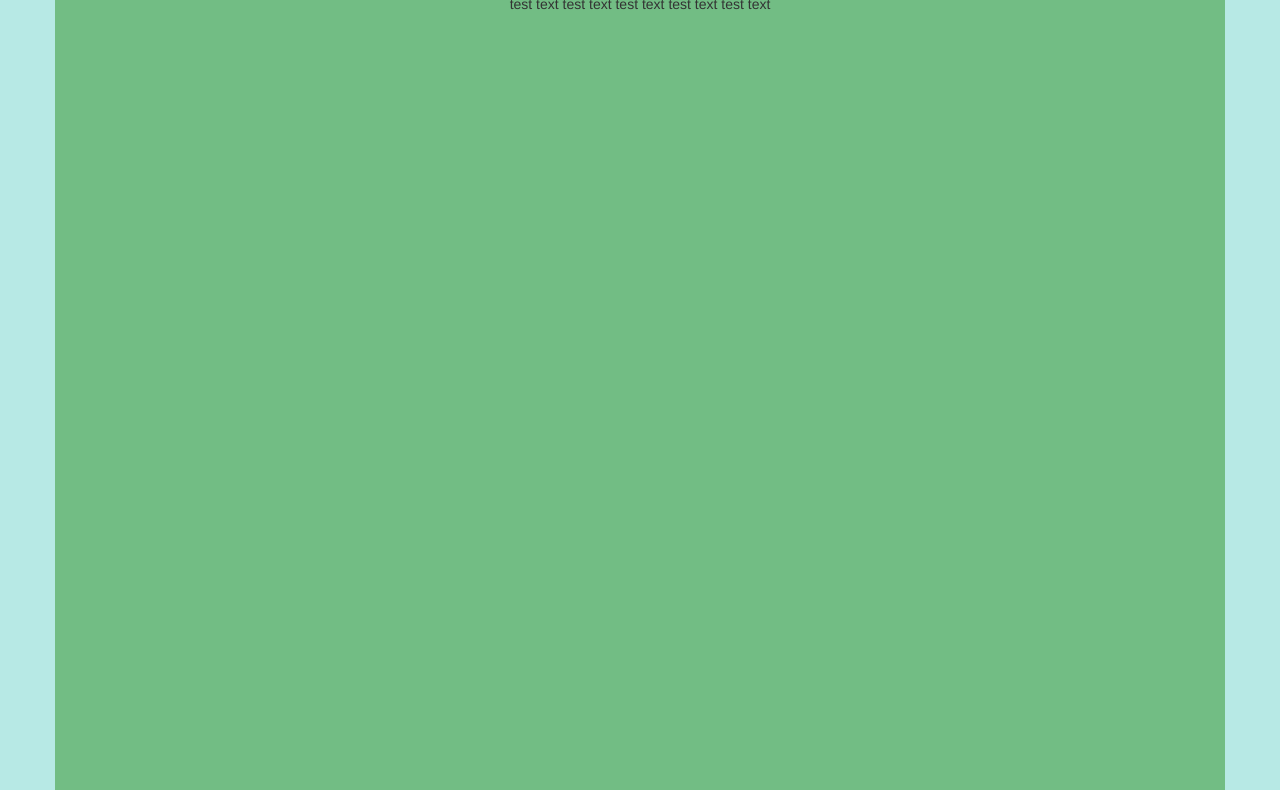
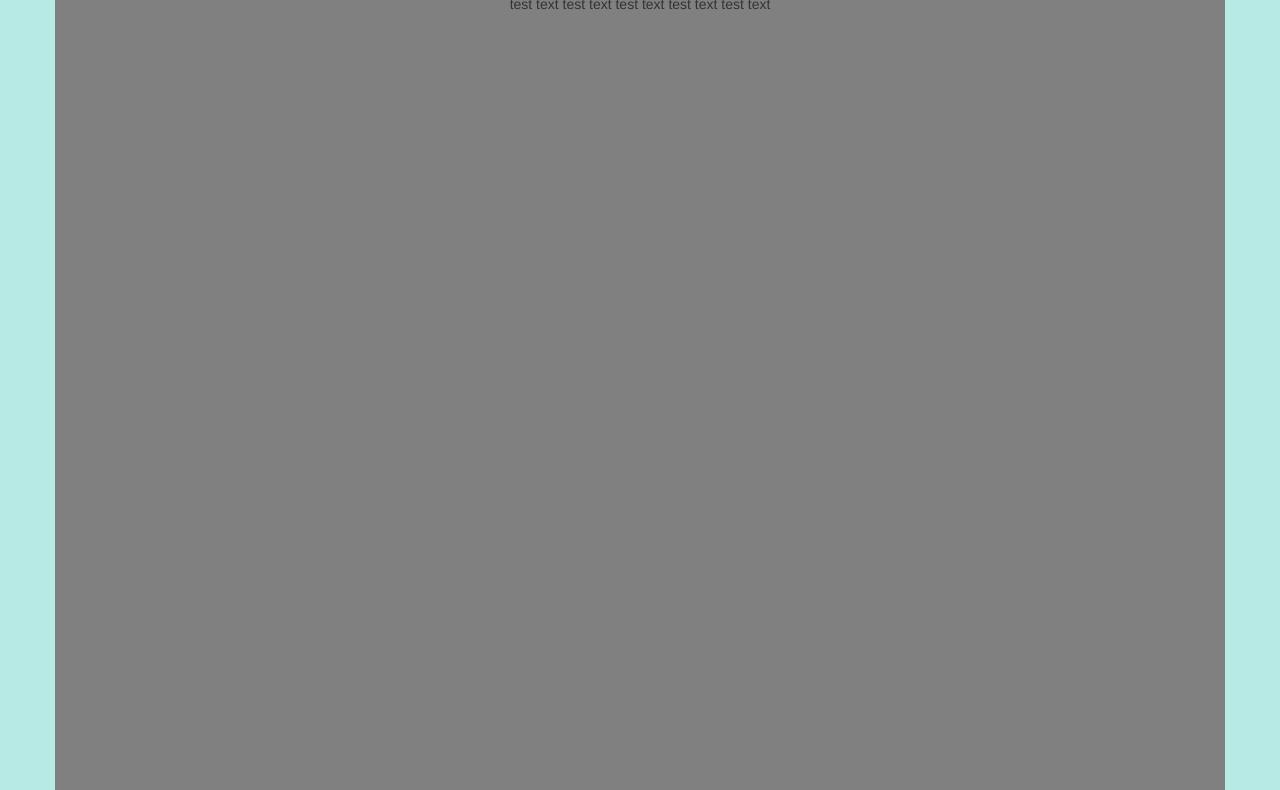
Before and after one commit to dmurin/coursera-test, a plain HTML site: page module3-solution/index.html in a window 1280 px wide. Shown: the part 219-1009 px from the top of the page. Drawn offline with Linux system fonts and the light colour scheme; a script that the page names is missing.

Commit message:
Update styles.css

```diff
--- a/module3-solution/css/styles.css
+++ b/module3-solution/css/styles.css
@@ -1,5 +1,5 @@
 #chickenSection, #beefSection, #sushiSection{
-	background-color: #72BD84;
+	background-color: gray;
 	padding: 10px;
 	height: 1000px;
 	margin-bottom: 10px;
```
